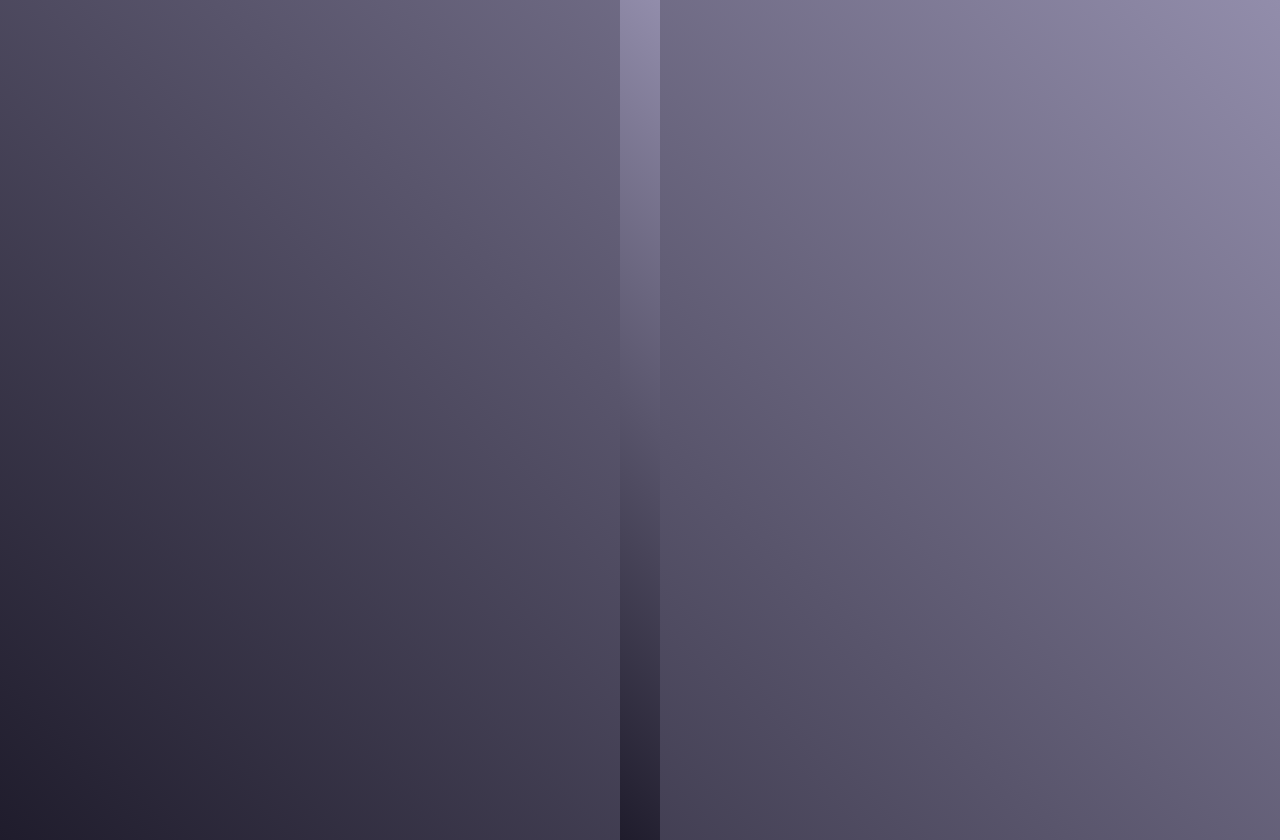
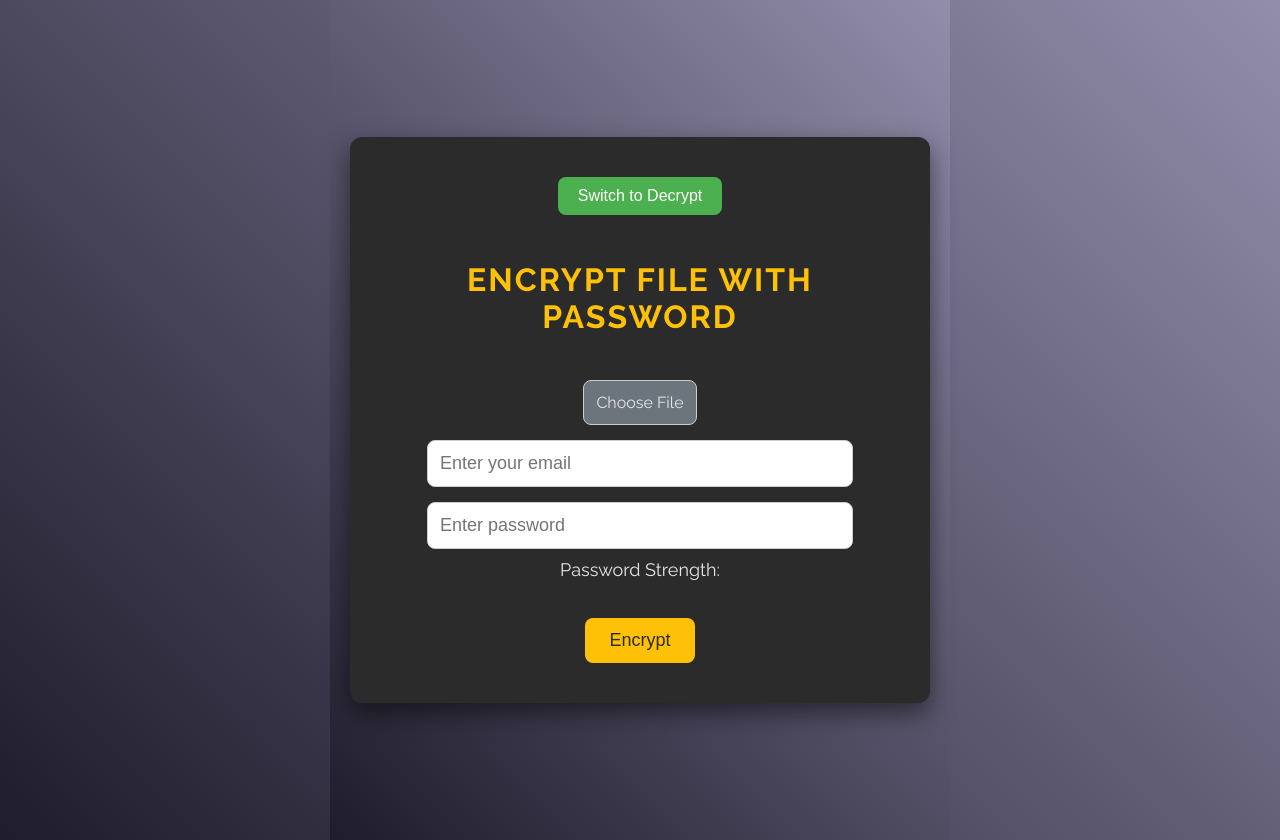
Before and after one commit to adeentaquie/frontend, a React (Create React App) app: page /password-decrypt in a window 1280 px wide. Before the commit this address had no page. Built offline with nearby package versions, Linux system fonts and the light colour scheme.

Commit message:
Password Based Module Added

```diff
--- a/src/App.js
+++ b/src/App.js
@@ -1,20 +1,17 @@
-// src/App.js
-import React from 'react';
-import { BrowserRouter as Router, Routes, Route } from 'react-router-dom';
-import HomePage from './components/HomePage';
-import FileUpload from './FileUpload';
-import URLChecker from './URLChecker'; // Import the URLChecker component
-import './styles/App.css'; // Global styles
+import React from "react";
+import { BrowserRouter as Router, Routes, Route } from "react-router-dom";
+import HomePage from "./components/HomePage";
+import FileUpload from "./FileUpload";
+import URLChecker from "./URLChecker";
+import PasswordEncryptDecrypt from "./PasswordEncryptDecrypt";
+import "./styles/App.css";
 
 const App = () => {
   return (
     <Router>
       <div className="app-container">
         <Routes>
-                    {/* Route for Home Page */}
           <Route path="/" element={<HomePage />} />
-
-                    {/* Route for File Upload (Encryption & Decryption) */}
           <Route
             path="/upload"
             element={
@@ -30,9 +27,25 @@ const App = () => {
               </div>
             }
           />
-
-                    {/* Route for URL Checker */}
           <Route path="/check-url" element={<URLChecker />} />
+          <Route
+            path="/password-encrypt"
+            element={
+              <PasswordEncryptDecrypt
+                action="Encrypt"
+                endpoint="http://localhost:5002/encrypt-with-password"
+              />
+            }
+          />
+          <Route
+            path="/password-decrypt"
+            element={
+              <PasswordEncryptDecrypt
+                action="Decrypt"
+                endpoint="http://localhost:5002/decrypt-with-password"
+              />
+            }
+          />
         </Routes>
       </div>
     </Router>
--- /dev/null
+++ b/src/PasswordEncryptDecrypt.jsx
@@ -0,0 +1,141 @@
+import React, { useState } from 'react';
+import styles from './styles/PasswordEncryptDecrypt.module.css';
+
+const PasswordEncryptDecrypt = ({ endpoint }) => {
+    const [file, setFile] = useState(null);
+    const [fileName, setFileName] = useState('');
+    const [password, setPassword] = useState('');
+    const [email, setEmail] = useState('');
+    const [strength, setStrength] = useState('');
+    const [result, setResult] = useState(null);
+    const [action, setAction] = useState("Encrypt");
+
+    const checkPasswordStrength = (password) => {
+        if (password.length >= 8) {
+            setStrength('Strong');
+        } else if (password.length >= 4) {
+            setStrength('Medium');
+        } else {
+            setStrength('Weak');
+        }
+    };
+
+    const handlePasswordChange = (e) => {
+        const pwd = e.target.value;
+        setPassword(pwd);
+        checkPasswordStrength(pwd);
+    };
+
+    const handleFileChange = (e) => {
+        const chosenFile = e.target.files[0];
+        setFile(chosenFile);
+        setFileName(chosenFile ? chosenFile.name : '');
+    };
+
+    const handleEmailChange = (e) => setEmail(e.target.value);
+
+    const handleEncryptDecrypt = async () => {
+        const formData = new FormData();
+        formData.append('password', password);
+        formData.append('email', email);
+
+        if (action === "Encrypt") {
+            if (!file || !email) {
+                alert("Please select a file and provide an email address for encryption.");
+                return;
+            }
+            formData.append('fileData', file);
+            formData.append('filename', file.name);
+
+            try {
+                const response = await fetch(`http://localhost:5002/encrypt-with-password`, {
+                    method: 'POST',
+                    body: formData,
+                });
+
+                const data = await response.json();
+                setResult(response.ok ? "File encrypted and email sent successfully." : `Encryption failed: ${data.error}`);
+            } catch (error) {
+                setResult("Encryption failed due to a network error.");
+            }
+        } else {
+            try {
+                const response = await fetch(`http://localhost:5002/decrypt-with-password`, {
+                    method: 'POST',
+                    body: formData,
+                });
+
+                const data = await response.json();
+
+                if (response.ok) {
+                    setResult("File decrypted successfully.");
+                    const blob = new Blob([data.decryptedData], { type: 'text/plain' });
+                    const url = URL.createObjectURL(blob);
+                    const a = document.createElement('a');
+                    a.href = url;
+                    a.download = data.filename || 'decrypted_file.txt';
+                    a.click();
+                    URL.revokeObjectURL(url);
+                } else {
+                    console.error("Decryption failed:", data.error);
+                    setResult(`Decryption failed: ${data.error}`);
+                }
+            } catch (error) {
+                setResult("Decryption failed due to a network error.");
+            }
+        }
+    };
+
+    return (
+        <div className={styles.container}>
+            <button
+                className={styles.toggleButton}
+                onClick={() => setAction(action === "Encrypt" ? "Decrypt" : "Encrypt")}
+            >
+                Switch to {action === "Encrypt" ? "Decrypt" : "Encrypt"}
+            </button>
+
+            <h2>{action} File with Password</h2>
+
+            {action === "Encrypt" && (
+                <>
+                    <label htmlFor="file-upload" className={styles.customFileUpload}>
+                        Choose File
+                    </label>
+                    <input
+                        id="file-upload"
+                        type="file"
+                        onChange={handleFileChange}
+                        className={styles.hiddenFileInput}
+                    />
+                    {fileName && <p className={styles.fileName}>{fileName}</p>} {/* Display the selected file name */}
+                    <input
+                        type="email"
+                        placeholder="Enter your email"
+                        value={email}
+                        onChange={handleEmailChange}
+                        className={styles.inputField}
+                    />
+                </>
+            )}
+            <input
+                type="password"
+                placeholder="Enter password"
+                value={password}
+                onChange={handlePasswordChange}
+                className={styles.inputField}
+            />
+            <p className={styles.passwordStrength}>Password Strength: {strength}</p>
+            <button onClick={handleEncryptDecrypt} className={styles.button}>
+                {action}
+            </button>
+            {result && (
+                <div className={styles.message}>
+                    {result}
+                </div>
+            )}
+        </div>
+    );
+};
+
+export default PasswordEncryptDecrypt;
--- a/src/components/HomePage.jsx
+++ b/src/components/HomePage.jsx
@@ -15,21 +15,26 @@ const HomePage = () => {
     navigate("/check-url");
   };
 
+  const handlePasswordBasedEncryptionRedirect = () => {
+    navigate("/password-encrypt");
+  };
+
   return (
     <div className={styles.container}>
       <header className={styles.header}>
         <div className={styles.logo}>ENCRYPTION WEBAPP</div>
         <nav className={styles.navbar}>
-          <a href="#">Home</a>
-          <a href="#">FAQ's</a>
-          <a href="#">Contact Us</a>
-          <a href="#">Dashboard</a>
+          {/* Updated to use button elements for accessibility */}
+          <button onClick={() => navigate("/")} className={styles.navButton}>Home</button>
+          <button onClick={() => navigate("/faqs")} className={styles.navButton}>FAQ's</button>
+          <button onClick={() => navigate("/contact")} className={styles.navButton}>Contact Us</button>
+          <button onClick={() => navigate("/dashboard")} className={styles.navButton}>Dashboard</button>
         </nav>
       </header>
 
       <section className={styles.heroSection}>
         <div className={styles.heroContent}>
-          <h1>ENCRYPT / DECRYPT FILES </h1>
+          <h1>ENCRYPT / DECRYPT FILES</h1>
           <p>
             Experience peace of mind as you navigate the digital landscape,
             knowing that your information is shielded by the strongest layers of
@@ -47,6 +52,12 @@ const HomePage = () => {
               onClick={handleURLCheckerRedirect}
             >
               URL CHECKER
+            </button>
+            <button
+              className={styles.URLButton}
+              onClick={handlePasswordBasedEncryptionRedirect}
+            >
+              Password Based Encryption
             </button>
           </div>
         </div>
--- /dev/null
+++ b/src/styles/PasswordEncryptDecrypt.module.css
@@ -0,0 +1,107 @@
+@import url('https://fonts.googleapis.com/css2?family=Raleway:wght@400;700&display=swap');
+
+body {
+  background: linear-gradient(45deg, #1f1c2c, #928dab);
+  color: #e4e6eb;
+  font-family: 'Raleway', sans-serif;
+  margin: 0;
+  padding: 0;
+}
+
+.app-container {
+  display: flex;
+  justify-content: center;
+  align-items: center;
+  min-height: 100vh;
+  background: linear-gradient(45deg, #1f1c2c, #928dab);
+  padding: 20px;
+}
+
+.container {
+  background-color: #2b2b2b;
+  border-radius: 12px;
+  box-shadow: 0 10px 25px rgba(0, 0, 0, 0.5);
+  padding: 40px;
+  text-align: center;
+  max-width: 500px;
+  width: 90%;
+}
+
+h2 {
+  color: #ffc107;
+  font-size: 32px;
+  margin-bottom: 30px;
+  text-transform: uppercase;
+  letter-spacing: 2px;
+}
+
+.toggleButton {
+  background-color: #4CAF50;
+  color: white;
+  border: none;
+  padding: 10px 20px;
+  font-size: 16px;
+  border-radius: 8px;
+  cursor: pointer;
+  margin-bottom: 20px;
+  transition: all 0.3s ease;
+}
+
+.toggleButton:hover {
+  background-color: #45a049;
+}
+
+.customFileUpload {
+  display: inline-block;
+  padding: 12px;
+  font-size: 16px;
+  color: #e4e6eb;
+  background-color: #6c757d;
+  border: 1px solid #ccc;
+  border-radius: 8px;
+  cursor: pointer;
+  margin-top: 15px;
+}
+
+.hiddenFileInput {
+  display: none;
+}
+
+.inputField {
+  width: 100%;
+  max-width: 400px;
+  padding: 12px;
+  border-radius: 8px;
+  border: 1px solid #ccc;
+  font-size: 18px;
+  margin-top: 15px;
+}
+
+.button {
+  background-color: #ffc107;
+  color: #2b2b2b;
+  border: none;
+  padding: 12px 24px;
+  font-size: 18px;
+  border-radius: 8px;
+  cursor: pointer;
+  transition: all 0.3s ease;
+  margin-top: 20px;
+}
+
+.button:hover {
+  background-color: #ff9800;
+  transform: scale(1.05);
+}
+
+.message {
+  margin-top: 10px;
+  font-size: 18px;
+  color: #4caf50;
+}
+
+.passwordStrength {
+  margin-top: 10px;
+  font-size: 18px;
+  color: #e4e6eb;
+}
```
Lines whose indentation alone changed are shown as unchanged.
